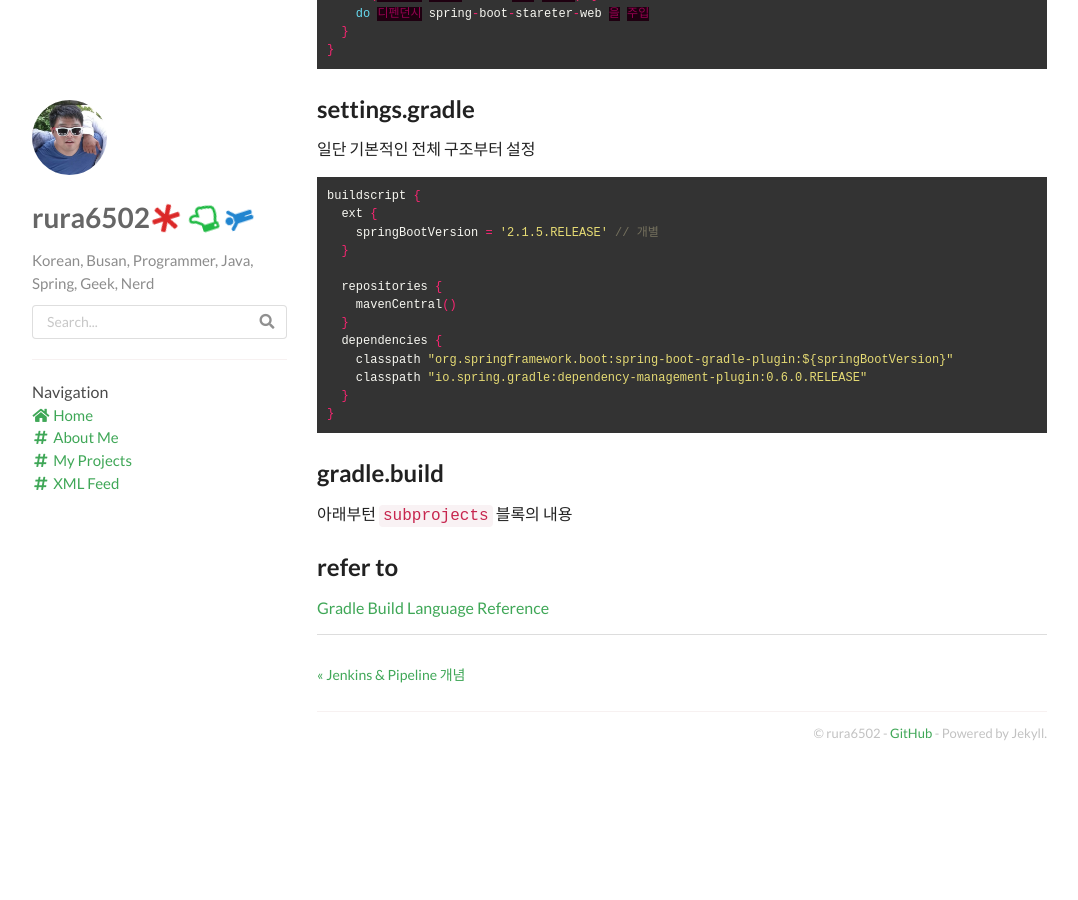
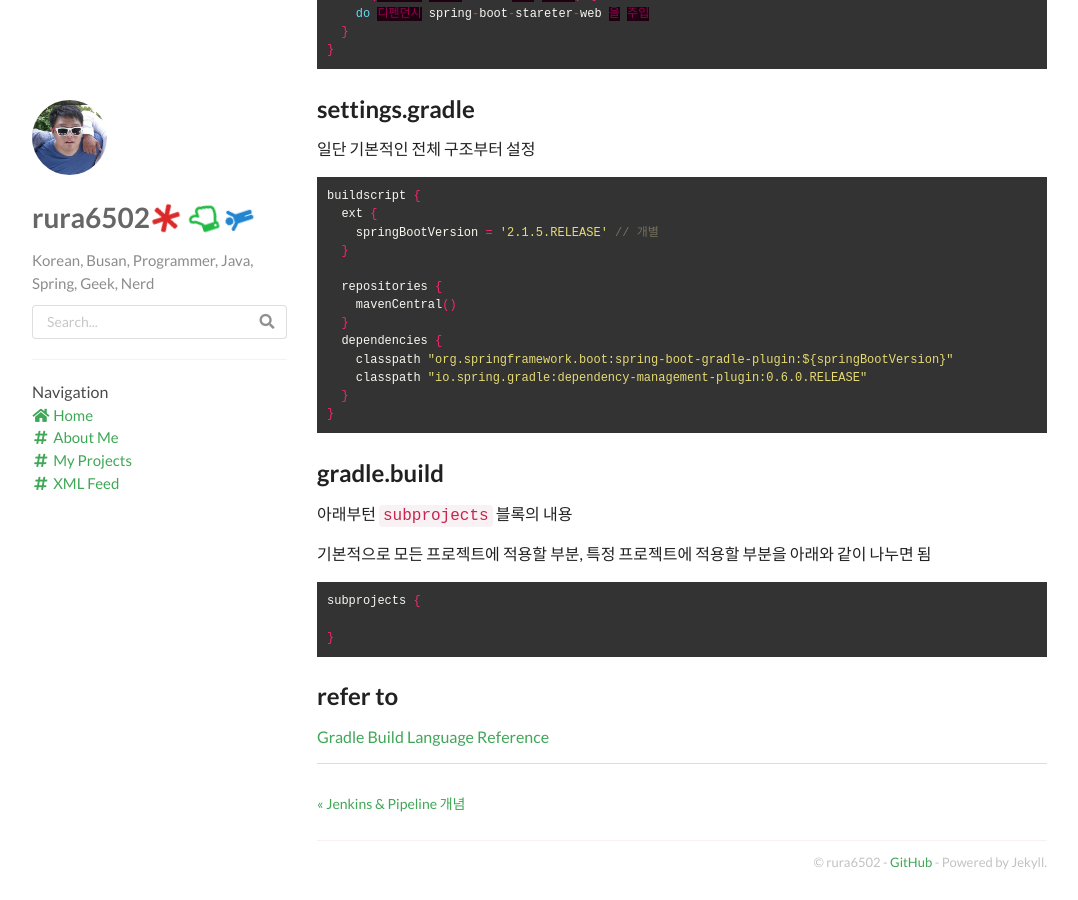
Before and after one commit to rura6502/rura6502.github.io, a Jekyll site: the page built from _posts/2019-05-25-Spring-Boot-Multi-Moudle-Project-using-Advanced-Gradle.md, in a window 1280 px wide and 900 px high, scrolled down 3706 px. Shown: the whole window, without its empty margins (53-1131 px from the left). Built offline with Jekyll 4.4.1, drawn with Linux system fonts in a browser that asks for light colours; nearby versions of some CDN libraries; comment, search, counter and statistics services are not loaded; before the commit the page ends 4477 px from its top, so only the background shows below that; some of the changed lines change nothing that is shown.

Commit message:
_posts/2019-05-25-Spring-Boot-Multi-Moudle-Project-using-Advanced-Gradle.md updated from https://stackedit.io/

````diff
--- a/_posts/2019-05-25-Spring-Boot-Multi-Moudle-Project-using-Advanced-Gradle.md
+++ b/_posts/2019-05-25-Spring-Boot-Multi-Moudle-Project-using-Advanced-Gradle.md
@@ -122,6 +122,14 @@ buildscript {
 
 아래부턴 `subprojects` 블록의 내용
 
+기본적으로 모든 프로젝트에 적용할 부분, 특정 프로젝트에 적용할 부분을 아래와 같이 나누면 됨
+
+```groovy
+subprojects {
+
+}
+```
+
 
 
 
@@ -133,7 +141,8 @@ buildscript {
 
 
 <!--stackedit_data:
-eyJoaXN0b3J5IjpbLTE0NTY5OTA5ODAsMTc3NDc1MDE1LC05ND
-M3MDIwMTYsMTI0OTUyNjUyNSw1MDk2MjY4NjEsMTcxNDQ4ODE3
-NywtMTg1MDU3NzI3OCwtMTk5MTQ1MDUwMF19
+eyJoaXN0b3J5IjpbMTQ4ODM2NjcxMiwtMTQ1Njk5MDk4MCwxNz
+c0NzUwMTUsLTk0MzcwMjAxNiwxMjQ5NTI2NTI1LDUwOTYyNjg2
+MSwxNzE0NDg4MTc3LC0xODUwNTc3Mjc4LC0xOTkxNDUwNTAwXX
+0=
 -->
````
